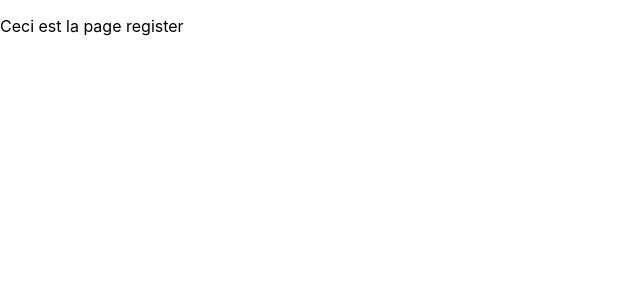
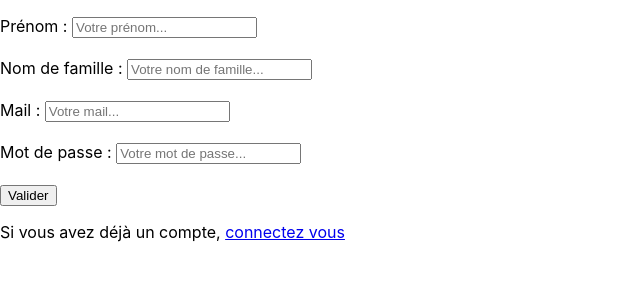
Before and after one commit to yanis-meziane/Boxletter, a React (Create React App) app: page / in a window 1280 px wide. Shown: the top 300 px of the page, without its empty margins (0-640 px from the left). Built offline with nearby package versions, Linux system fonts and the light colour scheme.

Commit message:
Création du login et du register

```diff
--- a/src/login/loginUser.jsx
+++ b/src/login/loginUser.jsx
@@ -1,7 +1,26 @@
+import { Link } from "react-router-dom"
+
 export default function Login() {
     return (
         <div>
-            <h1>Ceci est la page login</h1>
+             <form action="" method="post">
+
+                    <label htmlFor="mail">Mail : </label>
+                    <input type="email" name="mail" id="mail" placeholder="Votre mail... " minLength={1} maxLength={30}/>
+
+            <br />
+            <br />
+                    <label htmlFor="Mot de passe">Mot de passe : </label>
+                    <input type="password" name="password" id="password" required min={8} placeholder="Votre mot de passe..."/>
+            <br />
+            <br />
+
+                    <input type="button" value="Valider" id="registerButton" />
+
+                    <p>
+                        Si vous n'avez pas de compte, <Link to="/">inscrivez vous</Link>
+                    </p>
+                </form>
         </div>
     );
 }
--- a/src/register/register.jsx
+++ b/src/register/register.jsx
@@ -1,8 +1,33 @@
+import { Link } from "react-router-dom"
 export default function Register(){
     return(
         <div>
             <p>
-                Ceci est la page register
+                <form action="" method="post">
+                    <label htmlFor="firstname">Prénom : </label>
+                    <input type="text" name="firstname" id="lastname" placeholder="Votre prénom..." minLength={1} maxLength={30}/>
+            <br />
+            <br />
+                    <label htmlFor="lastname">Nom de famille : </label>
+                    <input type="text" name="lastname" id="lastname" placeholder="Votre nom de famille..." minLength={1} maxLength={30}/>
+            <br />
+            <br />
+                    <label htmlFor="mail">Mail : </label>
+                    <input type="email" name="mail" id="mail" placeholder="Votre mail... " minLength={1} maxLength={30}/>
+
+            <br />
+            <br />
+                    <label htmlFor="Mot de passe">Mot de passe : </label>
+                    <input type="password" name="password" id="password" required min={8} pattern="^(?=.*[a-z0-9])(?=.*[A-Z])(?=.*\d)(?=.*[@$!%*?&])[A-Za-z\d@$!%*?&]{8,}$" title="Doit contenir au minimum 8 caractères avec 1 majuscule, une miniscule, un caractère spécial et un chiffre" placeholder="Votre mot de passe..." />
+            <br />
+            <br />
+
+                    <input type="button" value="Valider" id="registerButton" />
+
+                    <p>
+                        Si vous avez déjà un compte, <Link to="/login">connectez vous</Link>
+                    </p>
+                </form>
             </p>
         </div>
     )
```
